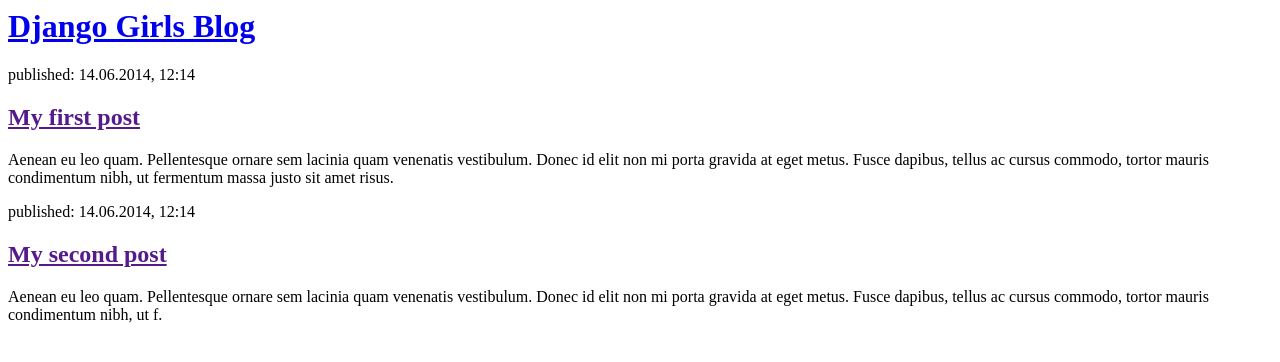
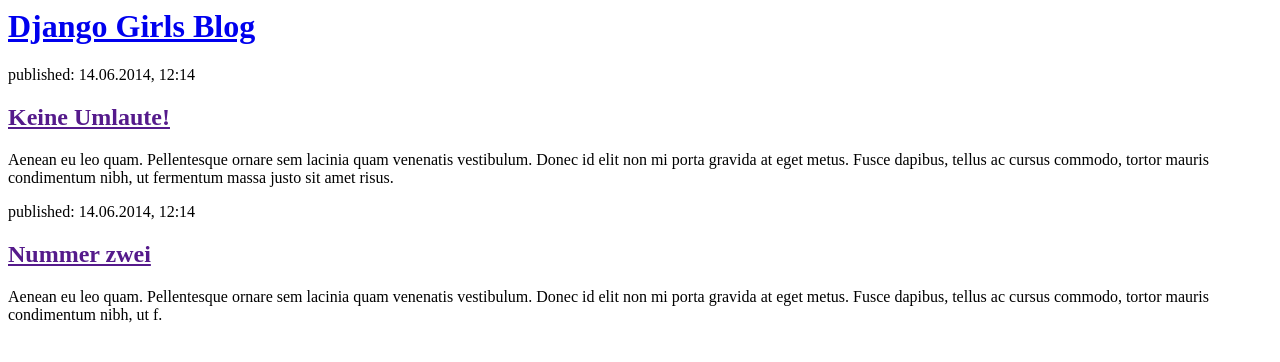
Before and after one commit to judithkirschbaum/my-first-blog, a Django app: page / in a window 1280 px wide. Shown: the top 362 px of the page. Run offline with Django 3.2, Linux system fonts and the light colour scheme.

Commit message:
Changed the HTML for the site.

```diff
--- a/blog/templates/blog/post_list.html
+++ b/blog/templates/blog/post_list.html
@@ -9,13 +9,13 @@
 
         <div>
             <p>published: 14.06.2014, 12:14</p>
-            <h2><a href="">My first post</a></h2>
+            <h2><a href="">Keine Umlaute!</a></h2>
             <p>Aenean eu leo quam. Pellentesque ornare sem lacinia quam venenatis vestibulum. Donec id elit non mi porta gravida at eget metus. Fusce dapibus, tellus ac cursus commodo, tortor mauris condimentum nibh, ut fermentum massa justo sit amet risus.</p>
         </div>
 
         <div>
             <p>published: 14.06.2014, 12:14</p>
-            <h2><a href="">My second post</a></h2>
+            <h2><a href="">Nummer zwei</a></h2>
             <p>Aenean eu leo quam. Pellentesque ornare sem lacinia quam venenatis vestibulum. Donec id elit non mi porta gravida at eget metus. Fusce dapibus, tellus ac cursus commodo, tortor mauris condimentum nibh, ut f.</p>
         </div>
     </body>
--- a/blog/views.py
+++ b/blog/views.py
@@ -1,4 +1,7 @@
 from django.shortcuts import render
+from django.utils import timezone
+from .models import Post
+
 def post_list(request):
-    return render(request, 'blog/post_list.html', {})
-# Create your views here.
+    posts = Post.objects.filter(published_date__lte=timezone.now()).order_by('published_date')
+    return render(request, 'blog/post_list.html', {'posts': posts})
```
